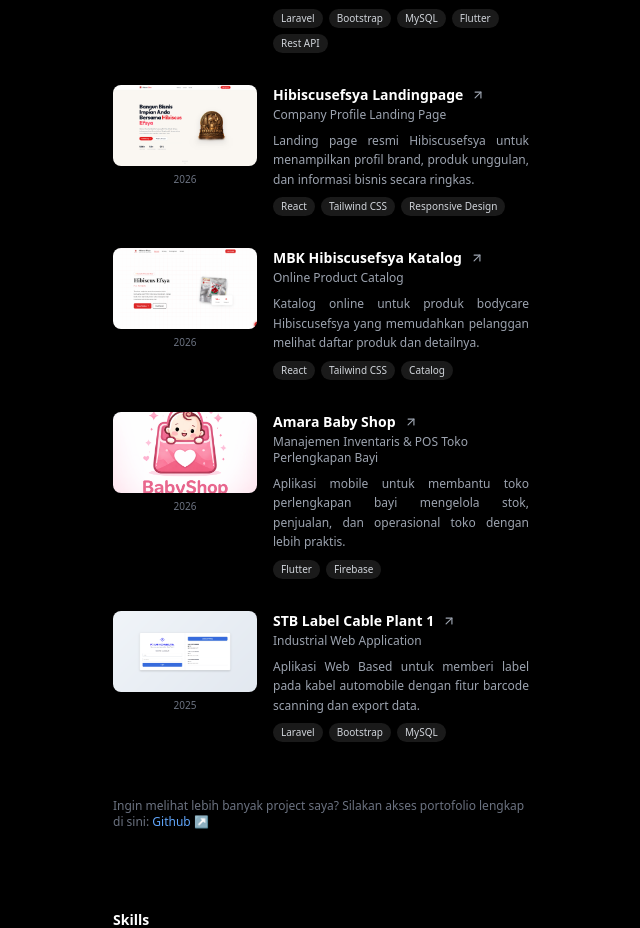
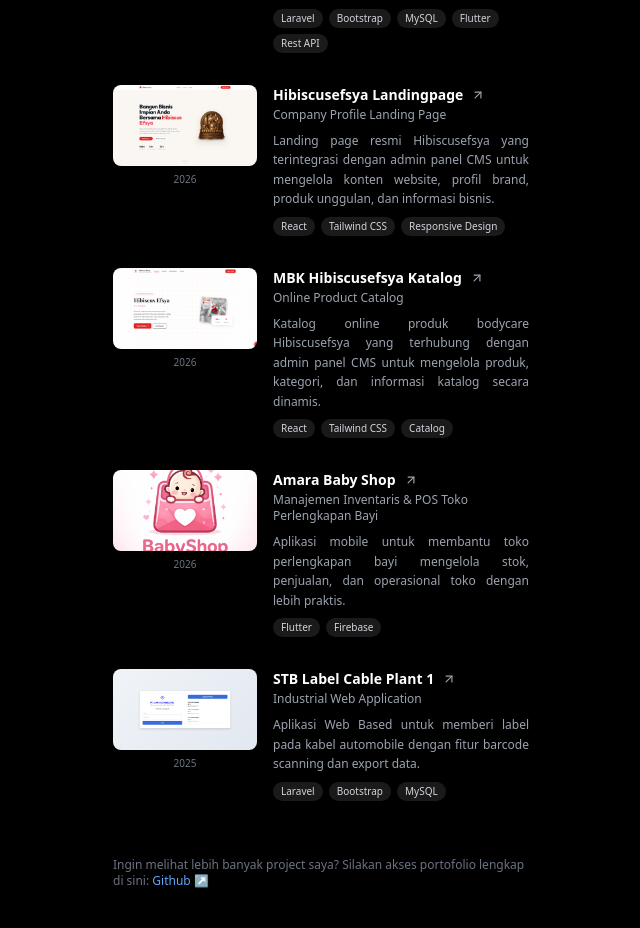
Before and after one commit to Faizpi/Faiz-Dev, a React (Create React App) app: page / in a window 1280 px wide. Shown: the part 1461-2389 px from the top of the page, without its empty margins (319-959 px from the left). Built offline with nearby package versions, Linux system fonts and the light colour scheme.

Commit message:
feat: add Projects section with dynamic data and implement corresponding unit tests

```diff
--- a/src/components/Projects.jsx
+++ b/src/components/Projects.jsx
@@ -18,7 +18,7 @@
     image: `${process.env.PUBLIC_URL}/projek4.png`,
     title: "Hibiscusefsya Landingpage",
     subtitle: "Company Profile Landing Page",
-    desc: "Landing page resmi Hibiscusefsya untuk menampilkan profil brand, produk unggulan, dan informasi bisnis secara ringkas.",
+    desc: "Landing page resmi Hibiscusefsya yang terintegrasi dengan admin panel CMS untuk mengelola konten website, profil brand, produk unggulan, dan informasi bisnis.",
     tags: ["React", "Tailwind CSS", "Responsive Design"],
     link: "https://hibiscusefsya.com/",
   },
@@ -28,7 +28,7 @@
     image: `${process.env.PUBLIC_URL}/projek5.png`,
     title: "MBK Hibiscusefsya Katalog",
     subtitle: "Online Product Catalog",
-    desc: "Katalog online untuk produk bodycare Hibiscusefsya yang memudahkan pelanggan melihat daftar produk dan detailnya.",
+    desc: "Katalog online produk bodycare Hibiscusefsya yang terhubung dengan admin panel CMS untuk mengelola produk, kategori, dan informasi katalog secara dinamis.",
     tags: ["React", "Tailwind CSS", "Catalog"],
     link: "https://bodycare.hibiscusefsya.com/",
   },
```
Also changed, not shown: public/hibiscusefsya1.png, 1 other file (tests, documents, lock files or other folders).
